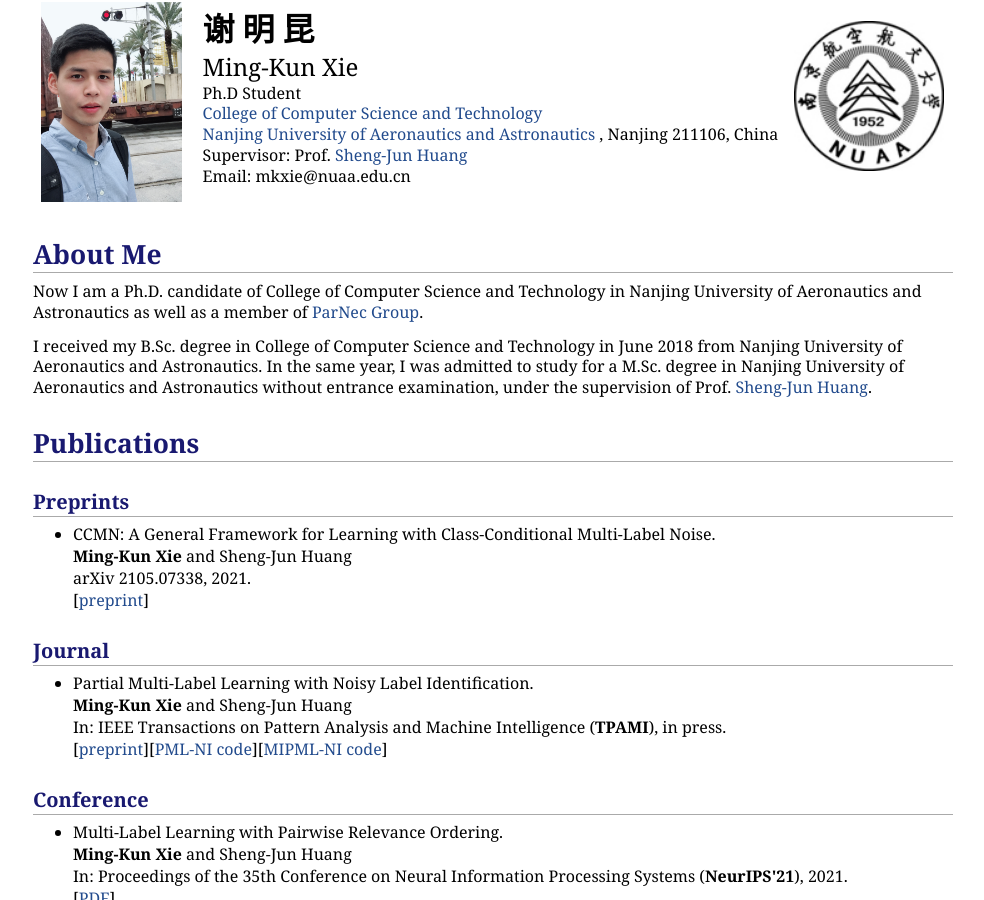
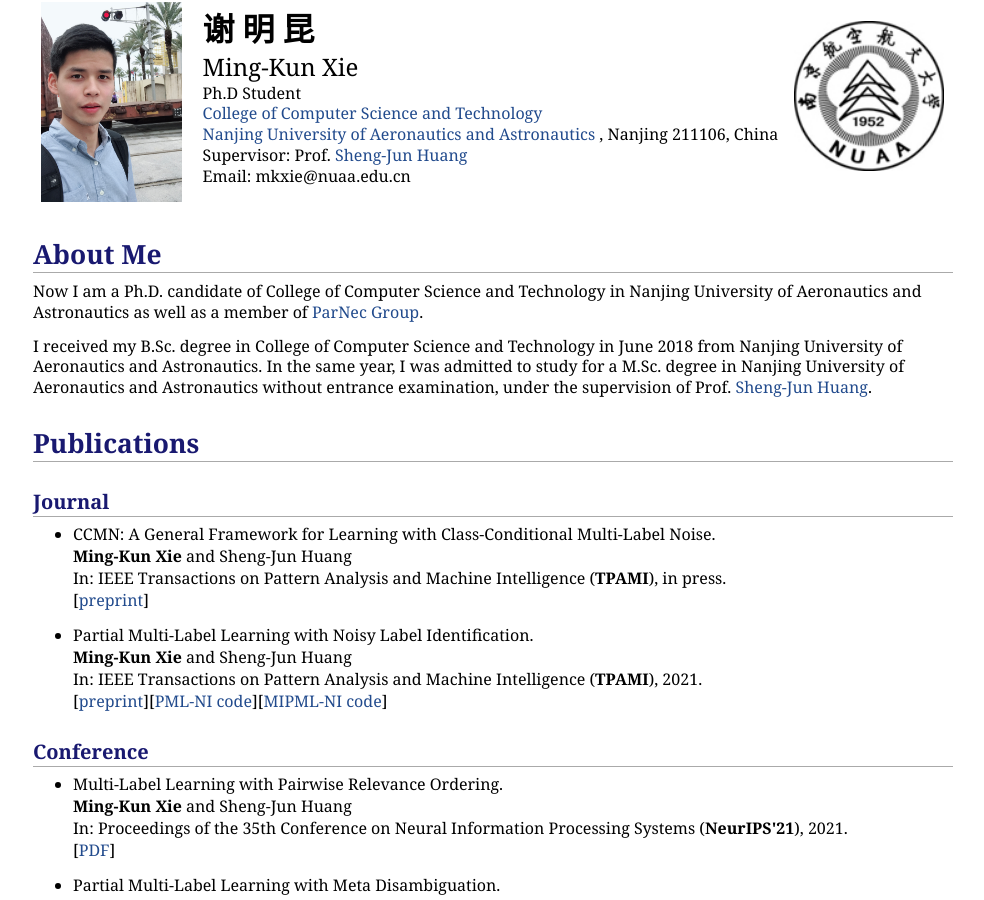
Before and after one commit to xiemk/xiemk.github.io, a Jekyll site: the page index.html, which Jekyll copies as it is, in a window 1280 px wide and 900 px high. Shown: the whole window, without its empty margins (147-1131 px from the left). Built offline with Jekyll 4.4.1, drawn with Linux system fonts in a browser that asks for light colours; some of the changed text lies outside the part shown.

Commit message:
updating

```diff
--- a/index.html
+++ b/index.html
@@ -31,15 +31,21 @@
 
 <h1>Publications</h1>
 
-<h2>Preprints</h2>
+<!-- <h2>Preprints</h2>
 <ul style="list-style-type:disc">
 <li>CCMN: A General Framework for Learning with Class-Conditional Multi-Label Noise.<br><b>Ming-Kun Xie</b> and Sheng-Jun Huang<br> arXiv 2105.07338, 2021. <br>[<a href="publication/ccmn-preprint.pdf">preprint</a>]
 </li>
-</ul>
+</ul> -->
+
+
 
 <h2>Journal</h2>
 <ul style="list-style-type:disc">
-<li>Partial Multi-Label Learning with Noisy Label Identification.<br><b>Ming-Kun Xie</b> and Sheng-Jun Huang<br>In: IEEE Transactions on Pattern Analysis and Machine Intelligence (<strong>TPAMI</strong>), in press. <br>[<a href="publication/tpami-pmlni-preprint.pdf">preprint</a>][<a href="code/PMLNIcode.zip">PML-NI code</a>][<a href="code/MIPMLNIcode.zip">MIPML-NI code</a>]
+<li>CCMN: A General Framework for Learning with Class-Conditional Multi-Label Noise.<br><b>Ming-Kun Xie</b> and Sheng-Jun Huang<br>In: IEEE Transactions on Pattern Analysis and Machine Intelligence (<strong>TPAMI</strong>), in press. <br>[<a href="publication/tpami-ccmn-preprint.pdf">preprint</a>]
+</li>
+</ul>
+<ul style="list-style-type:disc">
+<li>Partial Multi-Label Learning with Noisy Label Identification.<br><b>Ming-Kun Xie</b> and Sheng-Jun Huang<br>In: IEEE Transactions on Pattern Analysis and Machine Intelligence (<strong>TPAMI</strong>), 2021. <br>[<a href="publication/tpami-pmlni-preprint.pdf">preprint</a>][<a href="code/PMLNIcode.zip">PML-NI code</a>][<a href="code/MIPMLNIcode.zip">MIPML-NI code</a>]
 </li>
 </ul>
 
@@ -94,11 +100,11 @@
 
 
 
-<h1>Personal Interests</h1>
+<!-- <h1>Personal Interests</h1>
 <ul style="list-style-type:disc">
     <li>reading</li>
     <li>running</li>
-</ul>
+</ul> -->
 
 </div>
 </body>
```
Also changed, not shown: 2 other files.
